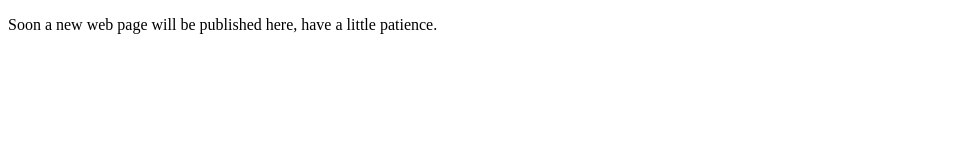
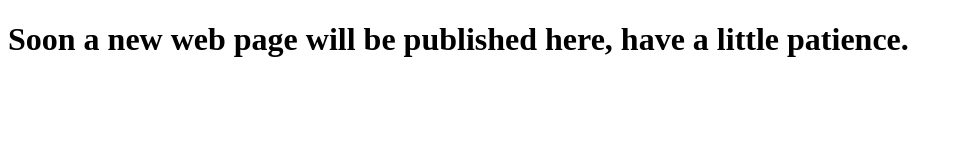
Before and after one commit to Joh316/michael_html, a plain HTML site: page index.html in a window 1280 px wide. Shown: the whole page, without its empty margins (0-962 px from the left). Drawn offline with Linux system fonts and the light colour scheme.

Commit message:
add h1 index.html

```diff
--- a/index.html
+++ b/index.html
@@ -6,6 +6,6 @@
 <title>Site under construction</title>
 </head>
 <body>
-<p>Soon a new web page will be published here, have a little patience.</p>
+<h1>Soon a new web page will be published here, have a little patience.</h1>
 </body>
 </html>
```
